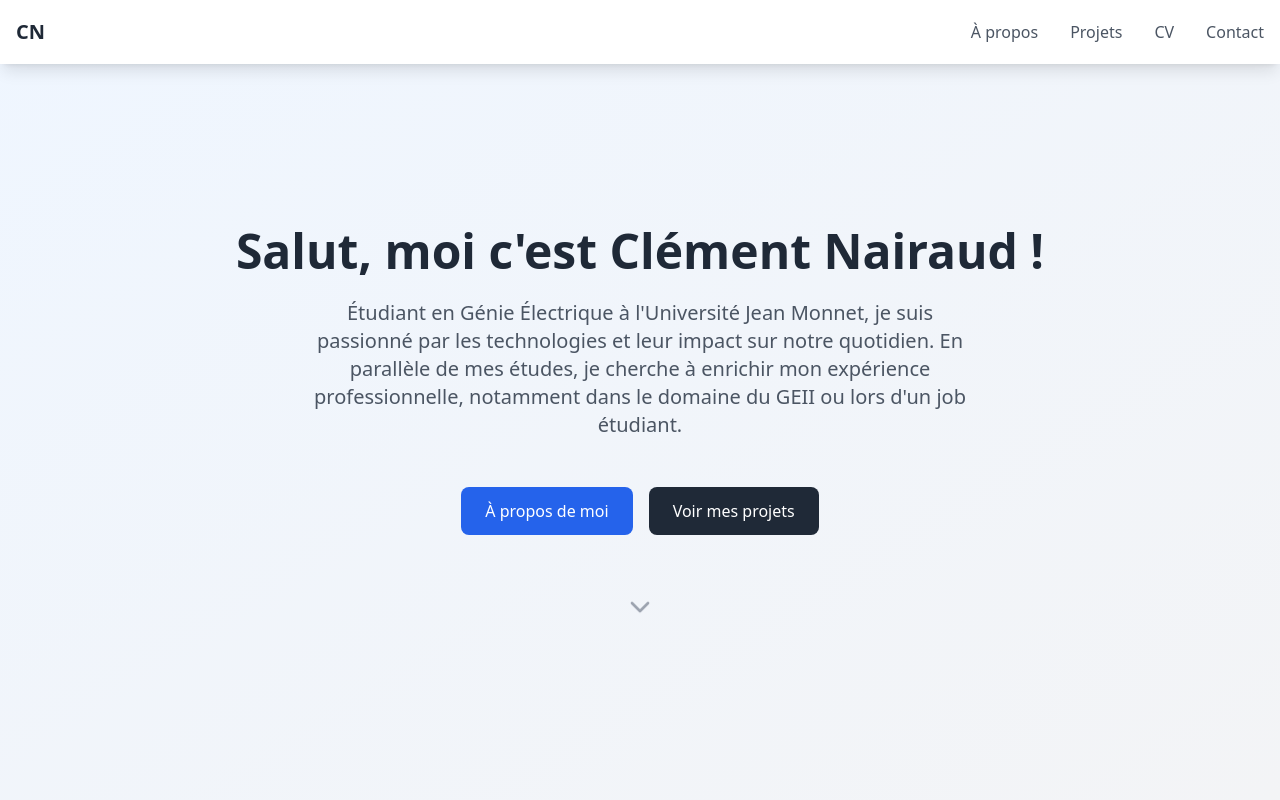
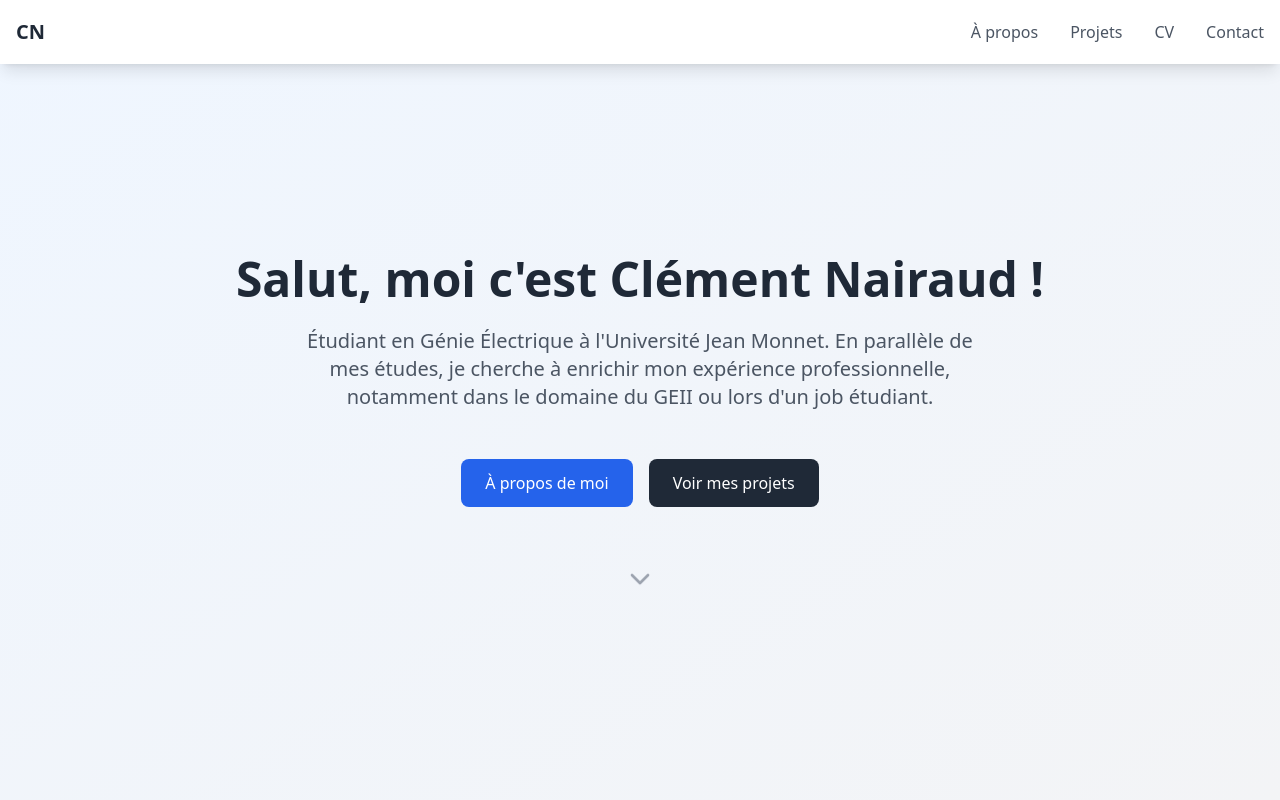
Before and after one commit to clementnrd/Portfolio, a React (Vite) app: page / in a window 1280 px wide. Shown: the top 800 px of the page. Built offline with nearby package versions, Linux system fonts and the light colour scheme.

Commit message:
Update Hero.tsx

```diff
--- a/src/components/Hero.tsx
+++ b/src/components/Hero.tsx
@@ -10,8 +10,7 @@ export function Hero() {
         </h1>
 
         <p className="text-xl text-gray-600 max-w-2xl mx-auto mb-12">
-          Étudiant en Génie Électrique à l'Université Jean Monnet, je suis passionné par les technologies
-          et leur impact sur notre quotidien. En parallèle de mes études, je cherche à enrichir mon
+          Étudiant en Génie Électrique à l'Université Jean Monnet. En parallèle de mes études, je cherche à enrichir mon
           expérience professionnelle, notamment dans le domaine du GEII ou lors d'un job étudiant.
         </p>
 
```
